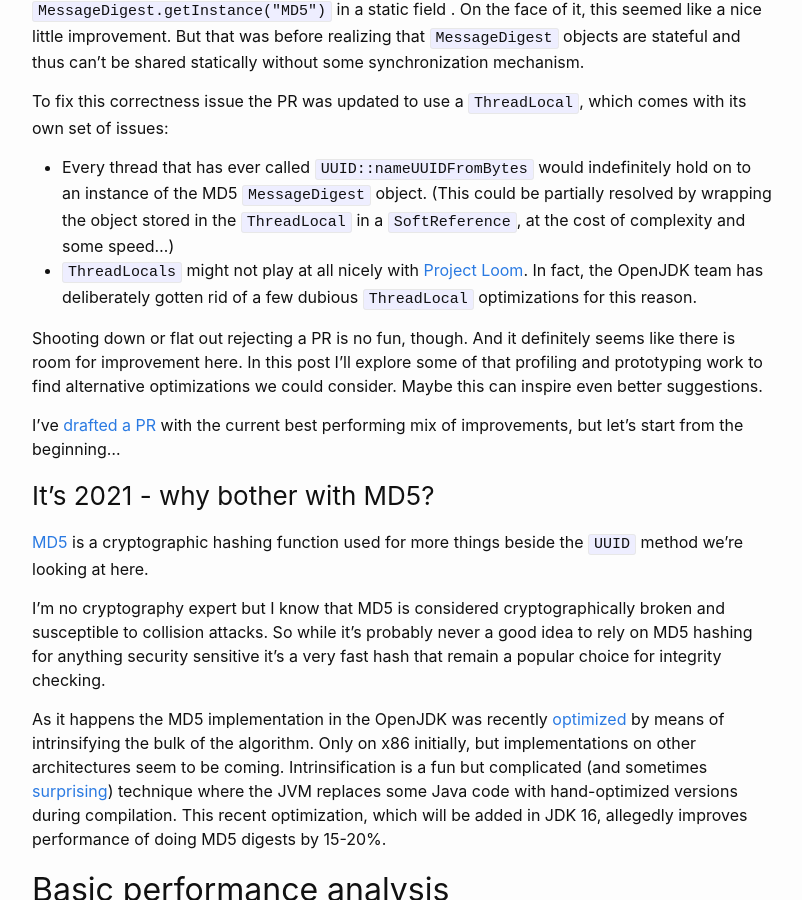
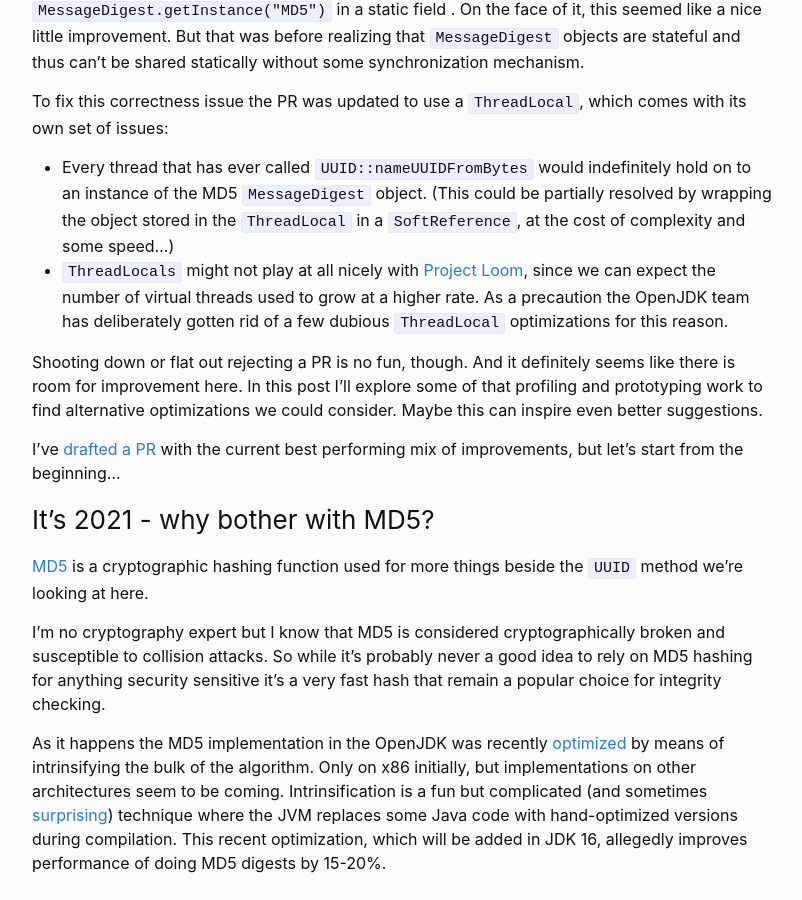
Before and after one commit to cl4es/cl4es.github.io, a Jekyll site: the page built from _posts/2021-01-04-Investigating-MD5-Overheads.md, in a window 1280 px wide and 900 px high, scrolled down 595 px. Shown: the whole window, without its empty margins (238-1040 px from the left). Built offline with Jekyll 4.4.1, drawn with Linux system fonts in a browser that asks for light colours.

Commit message:
Clarify loom interaction

```diff
--- a/_posts/2021-01-04-Investigating-MD5-Overheads.md
+++ b/_posts/2021-01-04-Investigating-MD5-Overheads.md
@@ -16,7 +16,7 @@ A few weeks ago we received a [PR](https://github.com/openjdk/jdk/pull/1821) int
 To fix this correctness issue the PR was updated to use a `ThreadLocal`, which comes with its own set of issues:
 
 - Every thread that has ever called `UUID::nameUUIDFromBytes` would indefinitely hold on to an instance of the MD5 `MessageDigest` object. (This could be partially resolved by wrapping the object stored in the `ThreadLocal` in a `SoftReference`, at the cost of complexity and some speed...)
-- `ThreadLocals` might not play at all nicely with [Project Loom](https://openjdk.java.net/projects/loom/). In fact, the OpenJDK team has deliberately gotten rid of a few dubious `ThreadLocal` optimizations for this reason.
+- `ThreadLocals` might not play at all nicely with [Project Loom](https://openjdk.java.net/projects/loom/), since we can expect the number of virtual threads used to grow at a higher rate. As a precaution the OpenJDK team has deliberately gotten rid of a few dubious `ThreadLocal` optimizations for this reason.
 
 Shooting down or flat out rejecting a PR is no fun, though. And it definitely seems like there is room for improvement here. In this post I'll explore some of that profiling and prototyping work to find alternative optimizations we could consider. Maybe this can inspire even better suggestions.
 
```
